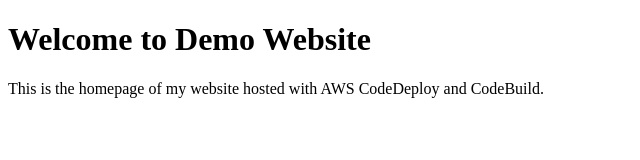
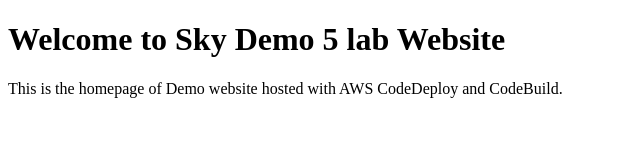
Before and after one commit to ManojKumar23-cloud/Test-demoproject, a plain HTML site: page index.html in a window 1280 px wide. Shown: the whole page, without its empty margins (0-640 px from the left). Drawn offline with Linux system fonts and the light colour scheme.

Commit message:
Update index.html

```diff
--- a/index.html
+++ b/index.html
@@ -6,7 +6,7 @@
     <title>My Website</title>
 </head>
 <body>
-    <h1>Welcome to Demo Website</h1>
-    <p>This is the homepage of my website hosted with AWS CodeDeploy and CodeBuild.</p>
+    <h1>Welcome to Sky Demo 5 lab Website</h1>
+    <p>This is the homepage of Demo website hosted with AWS CodeDeploy and CodeBuild.</p>
 </body>
 </html>
```
